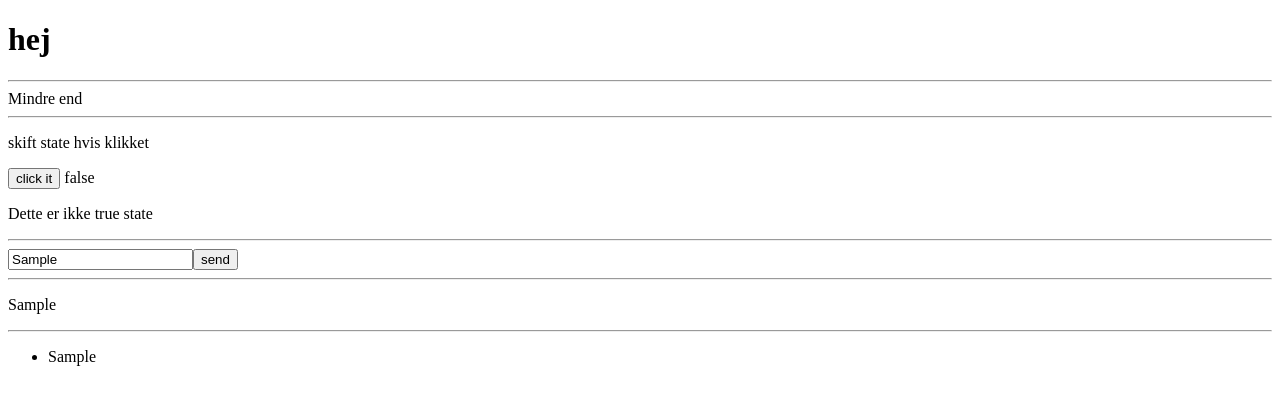
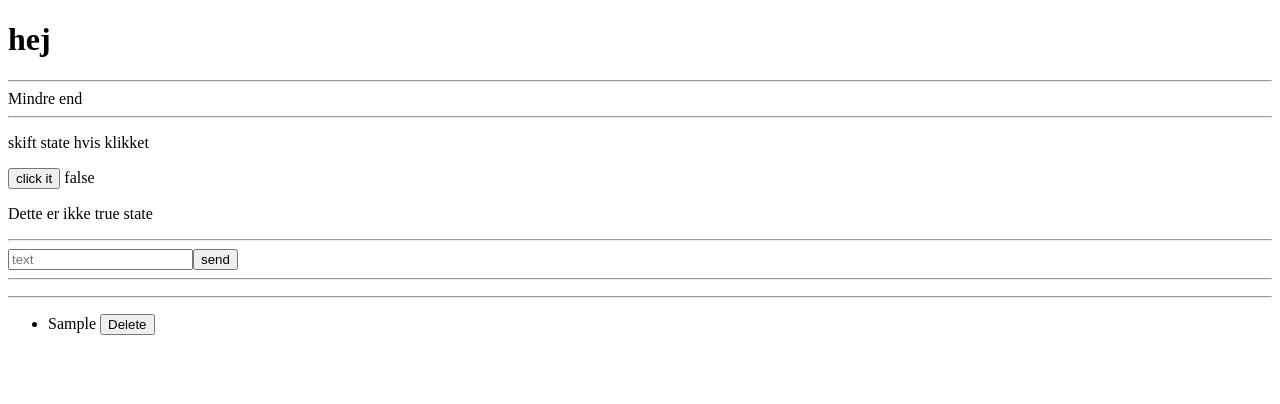
Before and after one commit to AndKrogh/Webudvikler, a Vue app in the folder vue-opgaver/: page / in a window 1280 px wide. Both pictures are taken after typing "Sample" into the empty fields and a click on the button "send". Shown: the top 404 px of the page. Built offline with nearby package versions, Linux system fonts and the light colour scheme.

Commit message:
making task 2

```diff
--- a/vue-opgaver/src/components/User_input.vue
+++ b/vue-opgaver/src/components/User_input.vue
@@ -10,7 +10,16 @@ const messages = ref("");
 const clickButton = () => {
     inputText.value = true;
     textArray.value.push(messages.value);
+
+    messages.value = "";
 }
+
+const deleteItem = (index) => {
+    console.log(index);
+    console.log(textArray.value);
+    textArray.value.splice(index);
+};
+
 
 </script>
 
@@ -25,8 +34,9 @@ const clickButton = () => {
         </p>
         <hr>
         <ul>
-            <li v-for="text in textArray">
+            <li v-for="(text, index) in textArray" >
                 {{ text }}
+                <button @click="deleteItem(index)">Delete</button>
             </li>
         </ul>
     </div>
```
